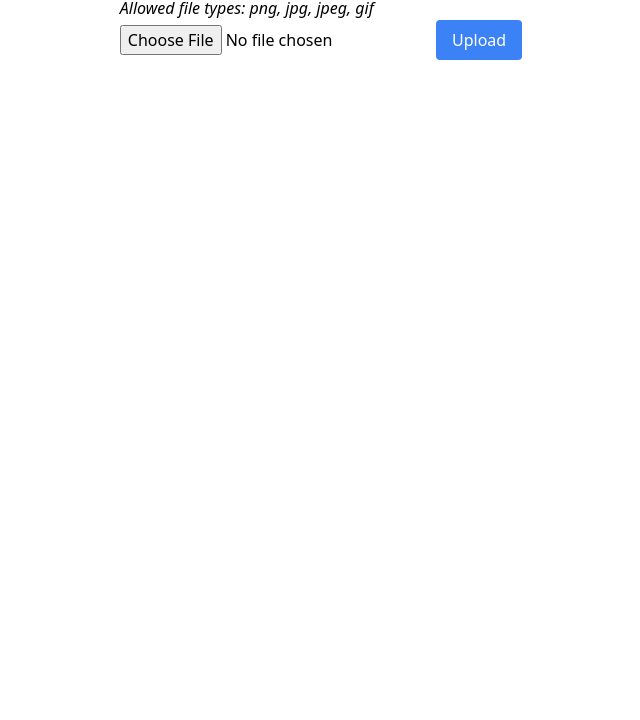
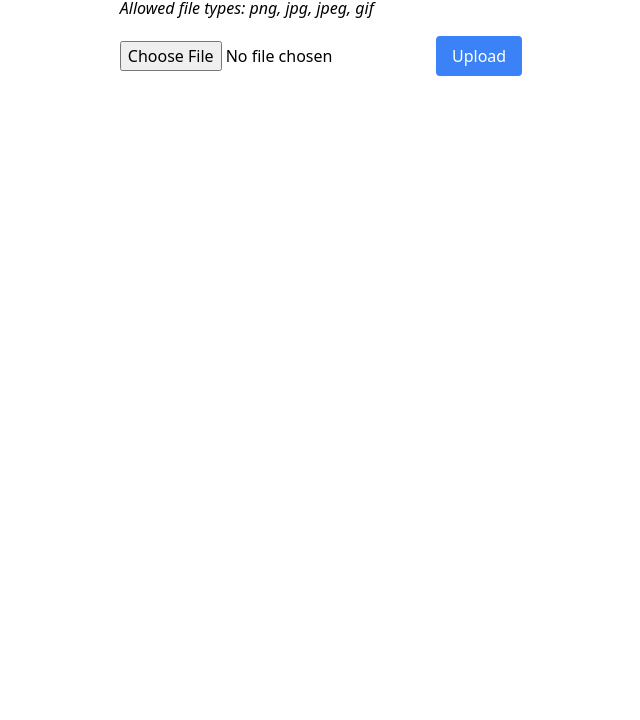
Before and after one commit to RyanNgCT/SecureQRParse, a website: page App/FrontEnd/templates/index.html in a window 1280 px wide. Shown: the part 80-800 px from the top of the page, without its empty margins (319-959 px from the left). Drawn offline with Linux system fonts and the light colour scheme.

Commit message:
more CSS

```diff
--- a/App/FrontEnd/templates/index.html
+++ b/App/FrontEnd/templates/index.html
@@ -12,8 +12,8 @@
                 <h1 class="text-3xl font-bold underline pb-2">Upload a QR Code to Scan:</h1>
                 <p class="italic">Allowed file types: png, jpg, jpeg, gif</p>
                 <form method="POST" enctype="multipart/form-data" action="/upload">
-                    <input type="file" name="file">
-                    <input type="submit" value="Upload" class="bg-blue-500 hover:bg-blue-700 text-white py-2 px-4 rounded">
+                    <input type="file" name="file" class="mt-4">
+                    <input type="submit" value="Upload" class="bg-blue-500 hover:bg-blue-700 text-white py-2 px-4 rounded mt-4">
                 </form>
             </div>
         </div>
```
Also changed, not shown: App/FrontEnd/templates/404.html (+5 -0 lines), App/FrontEnd/templates/response.html (+2 -2 lines), App/FrontEnd/static/css/main.css.
